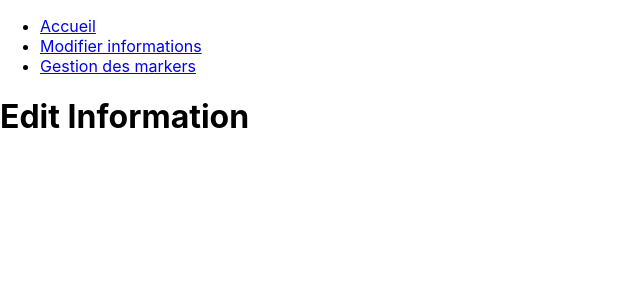
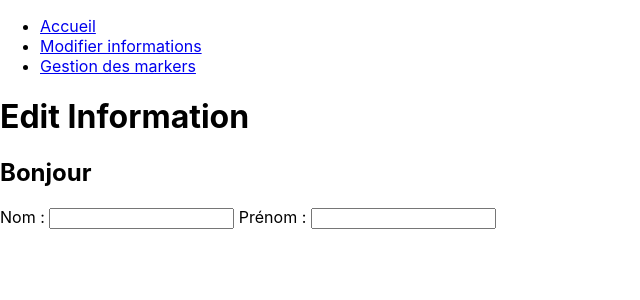
Before and after one commit to TheoLeao/test-react, a React (Create React App) app: page /edit-information in a window 1280 px wide. Shown: the top 300 px of the page, without its empty margins (0-640 px from the left). Built offline with nearby package versions, Linux system fonts and the light colour scheme; the HTML template or start-up script is replaced by a standard one.

Commit message:
create the form, get the data and display them in the component if they exist

```diff
--- /dev/null
+++ b/src/components/UserForm.jsx
@@ -0,0 +1,24 @@
+import React from "react"
+const UserForm = () => {
+    const [name, setName] = React.useState("");
+    const [firstName, setFirstName] = React.useState("");
+
+    const handleSubmit = (e) => {
+        console.log(` Formulaire submit:
+        name: ${name}
+        firstname: ${firstName}`);
+        e.preventDefault();
+    }
+    return (
+        <>
+        <h2>Bonjour {firstName ? firstName : ''} {name ? name: ''}</h2>
+            <form onSubmit={handleSubmit}>
+                <label> Nom : </label>
+                <input name="name" type="text" value={name} onChange={e => setName(e.target.value)} required />
+                <label> Prénom : </label>
+                <input name="firstName" type="text" value={firstName} onChange={e => setFirstName(e.target.value)} required />
+            </form>
+        </>
+    )
+}
+export default UserForm
--- a/src/components/pages/EditInformation.jsx
+++ b/src/components/pages/EditInformation.jsx
@@ -1,8 +1,12 @@
 import React from 'react'
+import UserForm from './../../components/UserForm'
 
 const EditInformation = () => {
     return (
-        <><h1>Edit Information</h1></>
+        <>
+            <h1>Edit Information</h1>
+            <UserForm></UserForm>
+        </>
     )
 }
 
```
